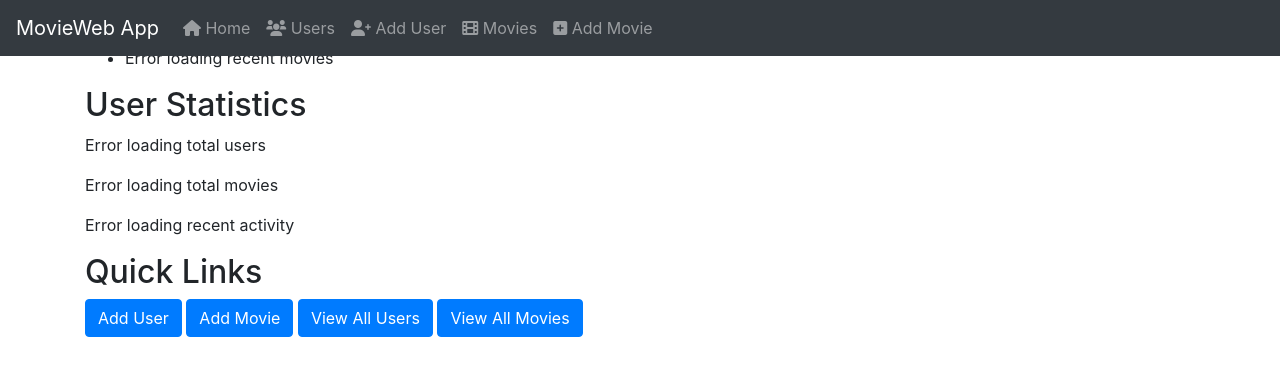
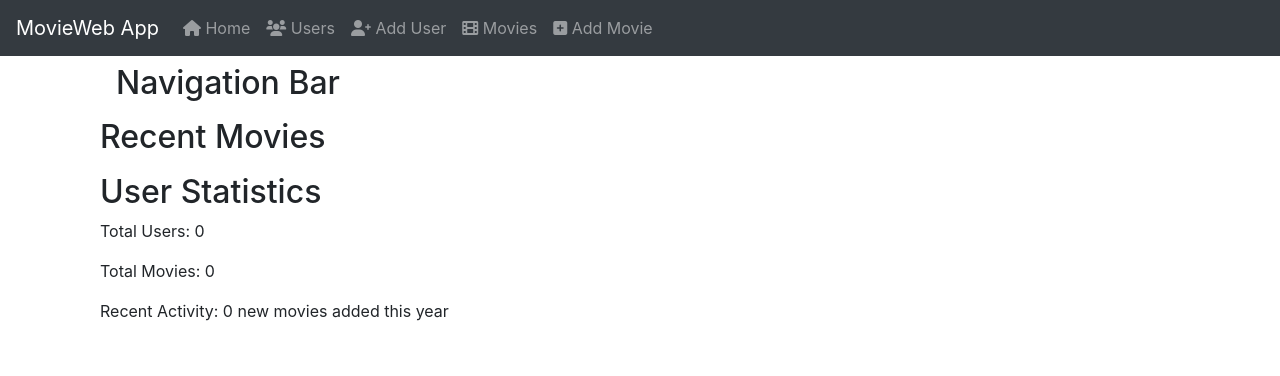
Before and after one commit to walkiger/movieweb_app, a Flask app: page / in a window 1280 px wide. Shown: the top 376 px of the page. Run offline with Flask 3, Linux system fonts and the light colour scheme; data that the repository does not hold is empty; some libraries are stand-ins or nearby versions.

Commit message:
updated app so dashboard works now.

```diff
--- a/app/__init__.py
+++ b/app/__init__.py
@@ -10,7 +10,7 @@ def create_app():
 
     :return: Configured Flask application instance.
     """
-    app = Flask(__name__)
+    app = Flask(__name__, static_folder='../static')  # Set the static folder
     app.config.from_object(Config)
 
     db.init_app(app)
--- a/app/routes.py
+++ b/app/routes.py
@@ -3,6 +3,7 @@ from flask import render_template, request, redirect, url_for, abort
 from flask import jsonify
 from sqlalchemy.exc import SQLAlchemyError
 from datetime import datetime, timedelta
+from app.data_manager.sqlite_data_manager import User, Movie
 
 
 @app.errorhandler(404)
@@ -254,7 +255,7 @@ def recent_movies():
         app.logger.error(f"Database error occurred while fetching recent movies: {e}")
         return jsonify({'error': 'Database error occurred while fetching recent movies'}), 500
     except Exception as e:
-        app.logger.error(f"Error occurred while fetching recent movies: {e}")
+        app.logger.error(f"Unexpected error occurred while fetching recent movies: {e}")
         return jsonify({'error': 'An unexpected error occurred while fetching recent movies'}), 500
 
 
@@ -268,8 +269,16 @@ def user_statistics():
     try:
         # Fetch user statistics from the database
         total_users = User.query.count()
+        app.logger.info(f"Total users: {total_users}")
+
         total_movies = Movie.query.count()
-        recent_activity = Movie.query.filter(Movie.date_added >= datetime.utcnow() - timedelta(days=7)).count()
+        app.logger.info(f"Total movies: {total_movies}")
+
+        # Calculate recent activity based on year (for simplicity)
+        current_year = datetime.utcnow().year
+        recent_activity = Movie.query.filter(Movie.year == current_year).count()
+        app.logger.info(f"Recent activity: {recent_activity}")
+
         return jsonify({
             'total_users': total_users,
             'total_movies': total_movies,
@@ -279,5 +288,5 @@ def user_statistics():
         app.logger.error(f"Database error occurred while fetching user statistics: {e}")
         return jsonify({'error': 'Database error occurred while fetching user statistics'}), 500
     except Exception as e:
-        app.logger.error(f"Error occurred while fetching user statistics: {e}")
+        app.logger.error(f"Unexpected error occurred while fetching user statistics: {e}")
         return jsonify({'error': 'An unexpected error occurred while fetching user statistics'}), 500
--- a/app/templates/_navbar.html
+++ b/app/templates/_navbar.html
@@ -5,10 +5,10 @@
     <title>{% block title %}MovieWeb App{% endblock %}</title>
     <link href="https://cdnjs.cloudflare.com/ajax/libs/font-awesome/6.0.0-beta3/css/all.min.css" rel="stylesheet">
     <link href="https://stackpath.bootstrapcdn.com/bootstrap/4.5.2/css/bootstrap.min.css" rel="stylesheet">
-    <link href="{{ url_for('static', filename='css/style.css') }}" rel="stylesheet">
+    <link rel="stylesheet" href="{{ url_for('static', filename='css/style.css') }}">
 </head>
 <body>
-    <nav class="navbar navbar-expand-lg navbar-dark bg-dark fixed-top">
+    <nav class="navbar navbar-expand-lg navbar-dark bg-dark fixed-left">
         <a class="navbar-brand" href="{{ url_for('home') }}">MovieWeb App</a>
         <button class="navbar-toggler" type="button" data-toggle="collapse" data-target="#navbarNav" aria-controls="navbarNav" aria-expanded="false" aria-label="Toggle navigation">
             <span class="navbar-toggler-icon"></span>
--- a/app/templates/index.html
+++ b/app/templates/index.html
@@ -3,6 +3,12 @@
 {% block title %}Home{% endblock %}
 
 {% block content %}
+<div class="container">
+    <div class="navbar">
+        <h2>Navigation Bar</h2>
+        <!-- Add your navigation links here -->
+    </div>
+    <div class="main-content">
         <div class="dashboard-section">
             <div class="dashboard-item">
                 <h2>Recent Movies</h2>
@@ -18,15 +24,9 @@
                 <p id="total-movies">Loading total movies...</p>
                 <p id="recent-activity">Loading recent activity...</p>
             </div>
-    <div class="dashboard-item">
-        <h2>Quick Links</h2>
-        <p>
-            <a href="{{ url_for('add_user') }}" class="btn btn-primary">Add User</a>
-            <a href="{{ url_for('add_movie', user_id=1) }}" class="btn btn-primary">Add Movie</a>
-            <a href="{{ url_for('list_users') }}" class="btn btn-primary">View All Users</a>
-            <a href="{{ url_for('user_movies', user_id=1) }}" class="btn btn-primary">View All Movies</a>
-        </p>
         </div>
     </div>
+</div>
+<link rel="stylesheet" href="{{ url_for('static', filename='css/style.css') }}">
 <script src="{{ url_for('static', filename='js/dashboard.js') }}"></script>
 {% endblock %}
--- a/static/js/dashboard.js
+++ b/static/js/dashboard.js
@@ -1,7 +1,15 @@
 document.addEventListener('DOMContentLoaded', function() {
+    console.log("Dashboard script loaded");
+
     fetch('/api/recent_movies')
-        .then(response => response.json())
+        .then(response => {
+            if (!response.ok) {
+                throw new Error(`HTTP error! status: ${response.status}`);
+            }
+            return response.json();
+        })
         .then(data => {
+            console.log("Recent movies data fetched:", data);
             if (data.error) {
                 console.error(data.error);
                 document.getElementById('recent-movies-list').innerHTML = '<li>Error loading recent movies</li>';
@@ -21,8 +29,14 @@ document.addEventListener('DOMContentLoaded', function() {
         });
 
     fetch('/api/user_statistics')
-        .then(response => response.json())
+        .then(response => {
+            if (!response.ok) {
+                throw new Error(`HTTP error! status: ${response.status}`);
+            }
+            return response.json();
+        })
         .then(data => {
+            console.log("User statistics data fetched:", data);
             if (data.error) {
                 console.error(data.error);
                 document.getElementById('total-users').textContent = 'Error loading total users';
@@ -31,7 +45,7 @@ document.addEventListener('DOMContentLoaded', function() {
             } else {
                 document.getElementById('total-users').textContent = `Total Users: ${data.total_users}`;
                 document.getElementById('total-movies').textContent = `Total Movies: ${data.total_movies}`;
-                document.getElementById('recent-activity').textContent = `Recent Activity: ${data.recent_activity} new movies added this week`;
+                document.getElementById('recent-activity').textContent = `Recent Activity: ${data.recent_activity} new movies added this year`;
             }
         })
         .catch(error => {
```
Also changed, not shown: static/css/styles.css (+34 -23 lines). Lines whose indentation alone changed are shown as unchanged.
